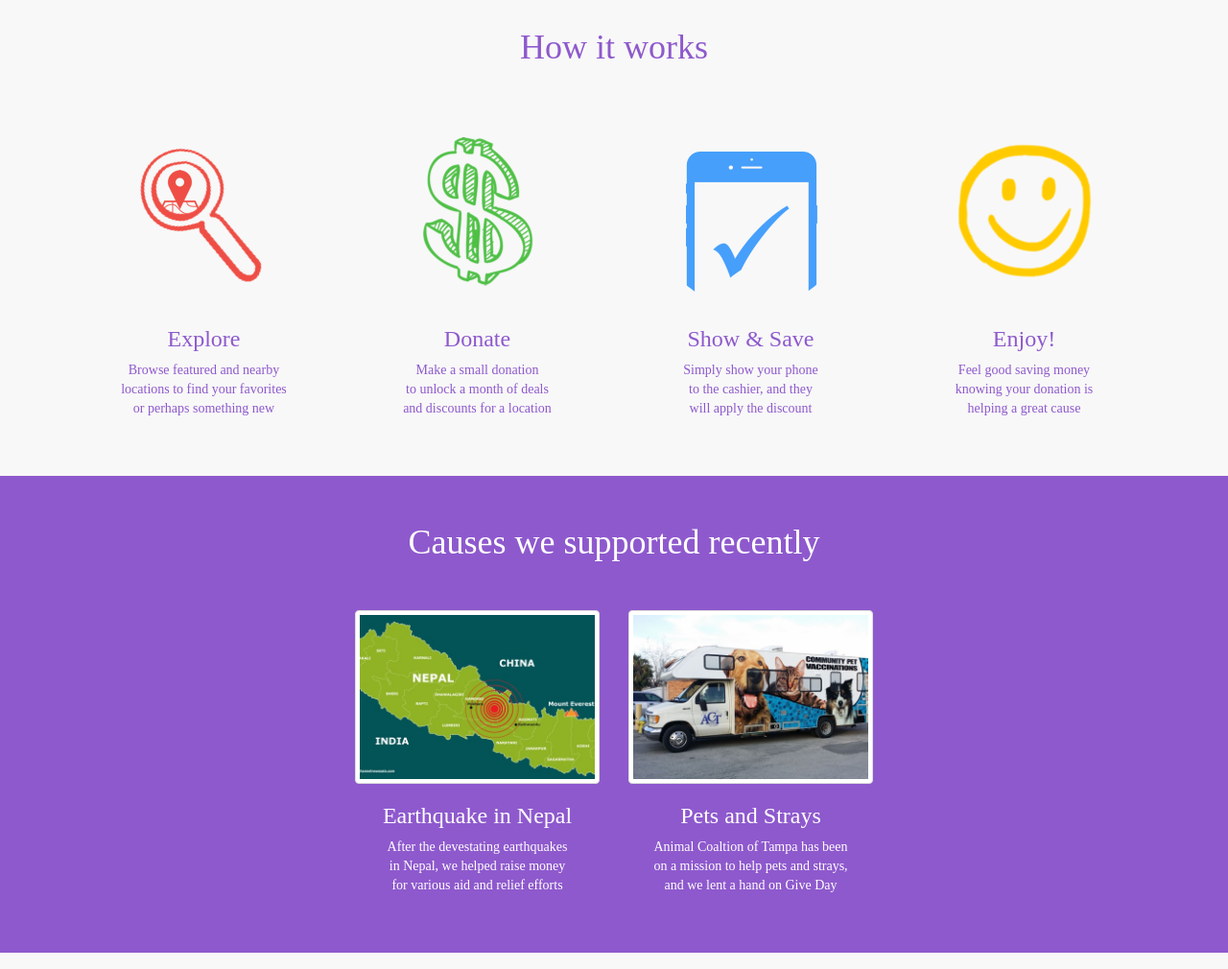
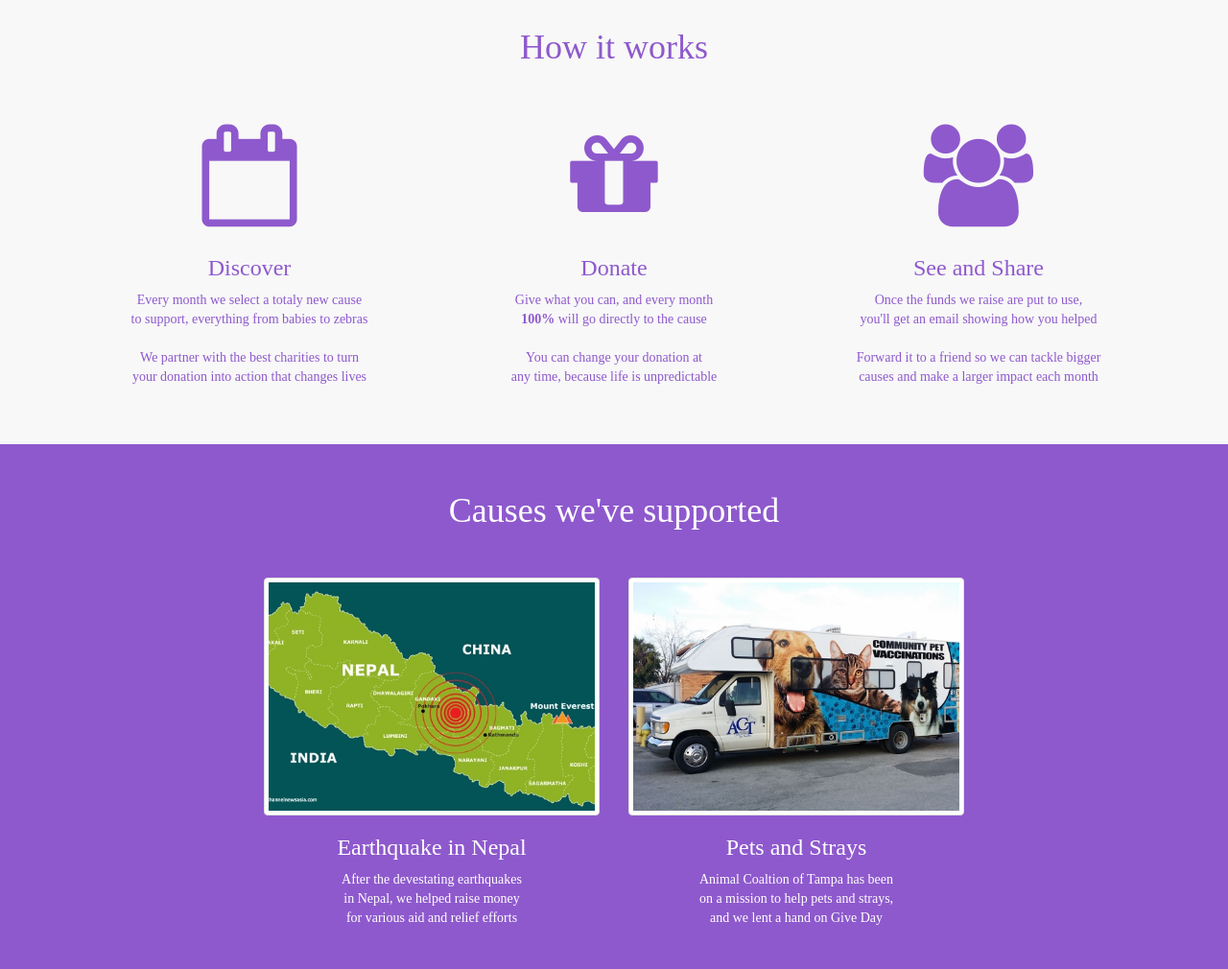
Before and after one commit to sparkthecause/www, a plain HTML site: page index.html in a window 1280 px wide. Shown: the part 740-1750 px from the top of the page at 96% size. Drawn offline with nearby package versions, Linux system fonts and the light colour scheme; a web font is replaced by a local one.

Commit message:
add copy for how-to

```diff
--- a/assets/css/style.css
+++ b/assets/css/style.css
@@ -136,6 +136,10 @@ h1 h2 {
 .how-step {
     padding-bottom: 30px;
 }
+.how-step i {
+    font-size: 80pt;
+    padding: 10px 0px 10px 0px;
+}
 .section-causes {
     background-color: #8e59cd;
     color: #ffffff;
--- a/index.html
+++ b/index.html
@@ -80,67 +80,48 @@
                             </p>
 
                         </div>
-                        <!-- <div id="xs-space" class="col-xs-12 visible-xs"></div>
-                        <div class="col-sm-6 col-lg-4 col-lg-offset-1">
-
-                            <form class="form-inline">
-
-                                <div class="form-group">
-                                    <label class="sr-only" for="exampleInputAmount">Amount (in dollars)</label>
-                                    <div id="cta" class="input-group">
-                                        <input type="text" class="form-control" id="exampleInputAmount" placeholder="$5">
-                                        <div type="button" class="input-group-addon btn btn-lg">Join the Cause</div>
-                                    </div>
-                                </div>
-
-                            </form>
-
-                        </div> -->
-
                     </div>
                 </div>
             </div>
-
         </div>
 
         <div id="steps" class="section section-steps">
             <div class="container">
                 <h1>How it works</h1>
                 <div class="row row-pad">
-                    <div class="col-md-3 how-step">
-                        <img src="/assets/img/step1.png" alt="...">
-                        <h3>Explore</h3>
-                        <p>Browse featured and nearby<br>
-                            locations to find your favorites<br>
-                            or perhaps something new</p>
+                    <div class="col-sm-4 how-step">
+                        <i class="fa fa-calendar-o"></i>
+                        <h3>Discover</h3>
+                        <p>Every month we select a totaly new cause<br class="hidden-sm">
+                            to support, everything from babies to zebras<br><br>
+                            We partner with the best charities to turn<br class="hidden-sm">
+                            your donation into action that changes lives
                     </div>
-                    <div class="col-md-3 how-step">
-                        <img src="/assets/img/step2.png" alt="...">
+                    <div class="col-sm-4 how-step">
+                        <i class="fa fa-gift"></i>
                         <h3>Donate</h3>
-                        <p>Make a small donation<br>
-                            to unlock a month of deals <br>
-                            and discounts for a location</p>
+                        <p>Give what you can, and every month<br class="hidden-sm">
+                            <strong>100%</strong> will go directly to the cause<br><br>
+                            You can change your donation at<br class="hidden-sm">
+                            any time, because life is unpredictable
+                        </p>
                     </div>
-                    <div class="col-md-3 how-step">
-                        <img src="/assets/img/step3.png" alt="...">
-                        <h3>Show &amp; Save</h3>
-                        <p>Simply show your phone<br>
-                            to the cashier, and they<br>
-                            will apply the discount</p>
-                    </div>
-                    <div class="col-md-3 how-step">
-                        <img src="/assets/img/step4.png" alt="...">
-                        <h3>Enjoy!</h3>
-                        <p>Feel good saving money<br>
-                            knowing your donation is
-                            <br>helping a great cause</p>
+                    <div class="col-sm-4 how-step">
+                        <i class="fa fa-users"></i>
+                        <h3>See and Share</h3>
+                        <p>Once the funds we raise are put to use,<br class="hidden-sm">
+                            you'll get an email showing how you helped<br><br>
+                            Forward it to a friend so we can tackle bigger<br class="hidden-sm">
+                            causes and make a larger impact each month
+                        </p>
                     </div>
                 </div>
             </div>
         </div>
+
         <div id="causes" class="section section-causes">
             <div class="container">
-                <h1>Causes we supported recently</h1>
+                <h1>Causes we've supported</h1>
                 <div class="row row-pad">
                     <!-- <div class="col-xs-6 col-md-3">
                         <a href="#" class="thumbnail">
@@ -149,7 +130,7 @@
                         <h3>The Environment</h3>
                         <p>Description text</p>
                     </div> -->
-                    <div class="recent-cause col-sm-6 col-md-3 col-md-offset-3">
+                    <div class="recent-cause col-sm-6 col-md-4 col-md-offset-2">
                         <a href="http://www.oxfamamerica.org/take-action/save-lives/nepal-earthquake/" class="thumbnail">
                             <img src="/assets/img/nepal.jpg" alt="Earthquake in Nepal">
                         </a>
@@ -158,7 +139,7 @@
                             in Nepal, we helped raise money<br>
                             for various aid and relief efforts</p>
                     </div>
-                    <div class="recent-cause col-sm-6 col-md-3">
+                    <div class="recent-cause col-sm-6 col-md-4">
                         <a href="http://actampa.org" class="thumbnail">
                             <img src="/assets/img/act-bus.jpg" alt="Animal Coaltion of Tampa">
                         </a>
@@ -177,6 +158,7 @@
                 </div>
             </div>
         </div>
+
         <div id="team" class="section section-team">
             <div class="container">
                 <h1>Our team</h1>
@@ -204,6 +186,7 @@
                 </div>
             </div>
         </div>
+
         <div id="social" class="section section-social">
             <div class="container">
                 <h1>Get in touch</h1>
@@ -220,6 +203,7 @@
                 </div>
             </div>
         </div>
+
         <div class="footer">
             <p>Handcrafted in Tampa, FL &nbsp;&nbsp;&bull;&nbsp;&nbsp;&nbsp;&copy; Spark Apps Inc. 2015<p>
         </div>
```
